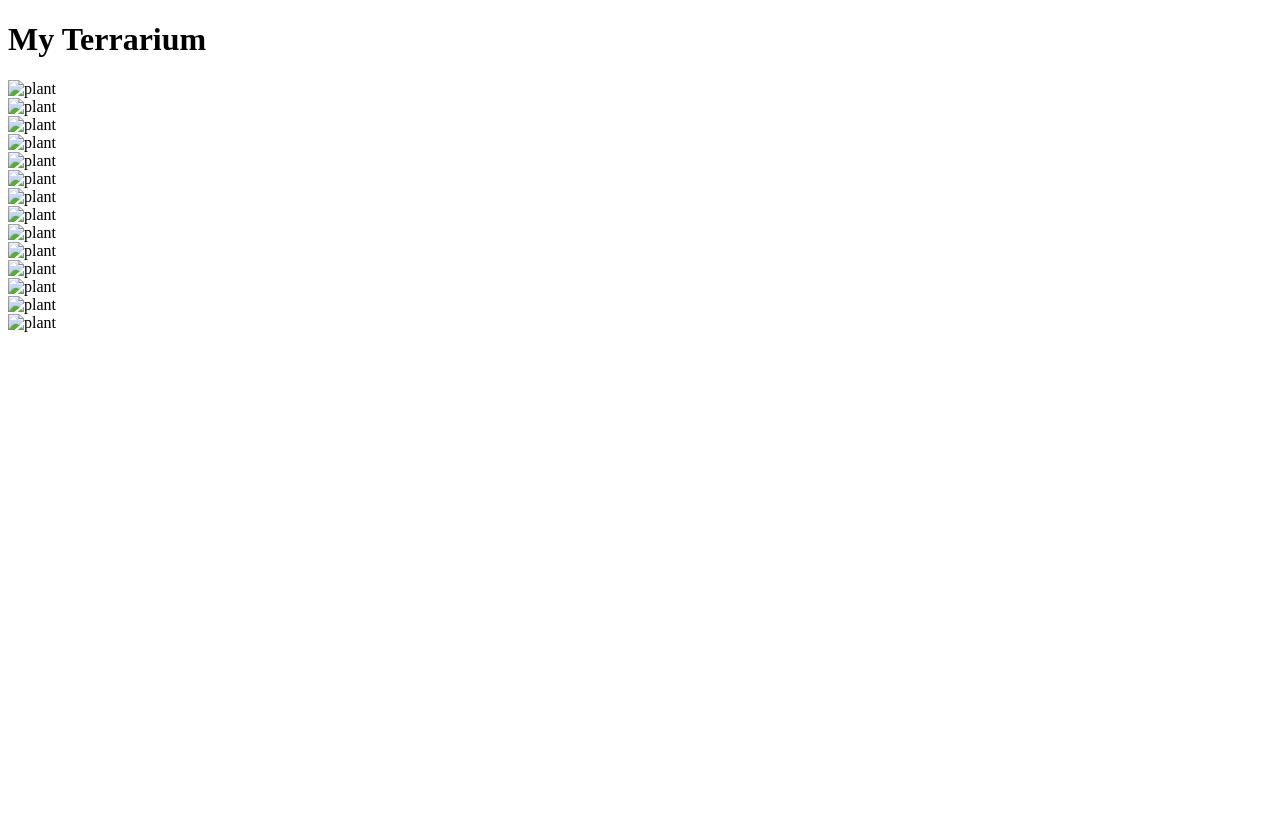
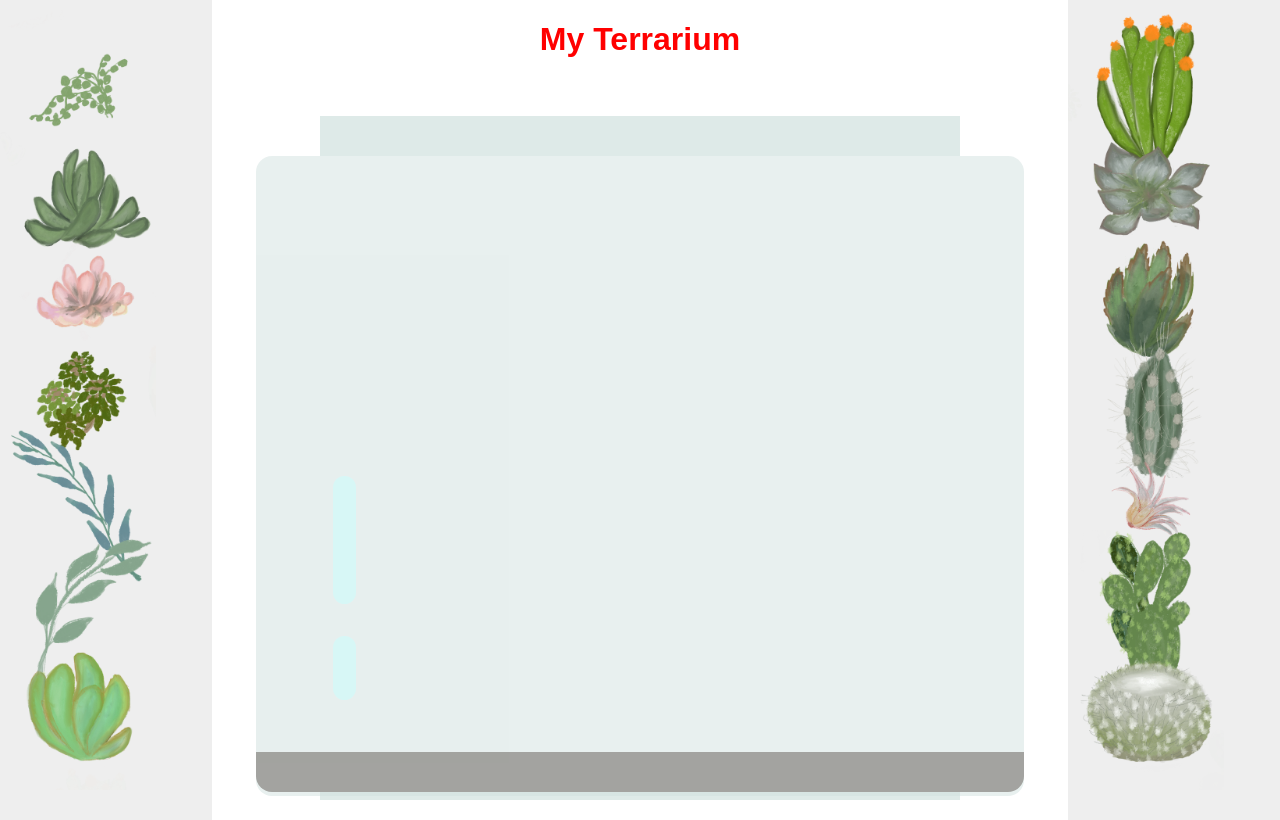
Before and after one commit to asilbek-0311/webdev_course, a plain HTML site: page 3-terrarium/terrarium/index.html in a window 1280 px wide. Drawn offline with Linux system fonts and the light colour scheme.

Commit message:
finsihed the second part of the chapter, learned about css

```diff
--- a/3-terrarium/terrarium/index.html
+++ b/3-terrarium/terrarium/index.html
@@ -5,9 +5,10 @@
 	    <meta charset="utf-8" />
 	    <meta http-equiv="X-UA-Compatible" content="IE=edge" />
 	    <meta name="viewport" content="width=device-width, initial-scale=1" />
+        <link rel="stylesheet" href="./style.css" />
     </head>
     <body>
-        <h1>My Terrarium</h1>
+        <h1 style="color: red;">My Terrarium</h1>
         <div id="page">
             <div id="left-container" class="container">
                 <div class="plant-holder">
--- /dev/null
+++ b/3-terrarium/terrarium/style.css
@@ -0,0 +1,112 @@
+h1 {
+    color: #3a241d;
+    text-align: center;
+}
+
+body {
+    background-color: f1f1f1;
+    font-family: Arial, Helvetica, sans-serif;
+    margin: 0;
+    padding: 0;
+}
+
+#left-container {
+	background-color: #eee;
+	width: 15%;
+	left: 0px;
+	top: 0px;
+	position: absolute;
+	height: 100%;
+	padding: 10px;
+}
+
+#right-container {
+	background-color: #eee;
+	width: 15%;
+	right: 0px;
+	top: 0px;
+	position: absolute;
+	height: 100%;
+	padding: 10px;
+}
+
+.plant-holder {
+	position: relative;
+	height: 13%;
+	left: -10px;
+}
+
+.plant {
+	position: absolute;
+	max-width: 150%;
+	max-height: 150%;
+	z-index: 2;
+}
+.jar-walls {
+	height: 80%;
+	width: 60%;
+	background: #d1e1df;
+	border-radius: 1rem;
+	position: absolute;
+	bottom: 0.5%;
+	left: 20%;
+	opacity: 0.5;
+	z-index: 1;
+}
+
+.jar-top {
+	width: 50%;
+	height: 5%;
+	background: #d1e1df;
+	position: absolute;
+	bottom: 80.5%;
+	left: 25%;
+	opacity: 0.7;
+	z-index: 1;
+}
+
+.jar-bottom {
+	width: 50%;
+	height: 1%;
+	background: #d1e1df;
+	position: absolute;
+	bottom: 0%;
+	left: 25%;
+	opacity: 0.7;
+}
+
+.dirt {
+	width: 60%;
+	height: 5%;
+	background: #3a241d;
+	position: absolute;
+	border-radius: 0 0 1rem 1rem;
+	bottom: 1%;
+	left: 20%;
+	opacity: 0.7;
+	z-index: -1;
+}
+
+.jar-glossy-long {
+    width: 3%;
+    height: 20%;
+    background: #92ffff;
+    position: absolute;
+    bottom: 30%;
+    left: 10%;
+    opacity: 0.5;
+    z-index: 1;
+    border-radius: 1rem;
+}
+
+.jar-glossy-short {
+    width: 3%;
+    height: 10%;
+    background: #92ffff;
+    position: absolute;
+    bottom: 15%;
+    left: 10%;
+    opacity: 0.5;
+    z-index: 1;
+    border-radius: 1rem;
+}
```
Also changed, not shown: 3-terrarium/Readme.md, 3-terrarium/terrarium/images/plant1.png (added), 3-terrarium/terrarium/images/plant10.png (added), 3-terrarium/terrarium/images/plant11.png (added), 3-terrarium/terrarium/images/plant12.png (added), 3-terrarium/terrarium/images/plant13.png (added), 3-terrarium/terrarium/images/plant14.png (added), 3-terrarium/terrarium/images/plant2.png (added), 3-terrarium/terrarium/images/plant3.png (added), 3-terrarium/terrarium/images/plant4.png (added), 3-terrarium/terrarium/images/plant5.png (added), 3-terrarium/terrarium/images/plant6.png (added), 3-terrarium/terrarium/images/plant7.png (added), 3-terrarium/terrarium/images/plant8.png (added), 1 more files.
